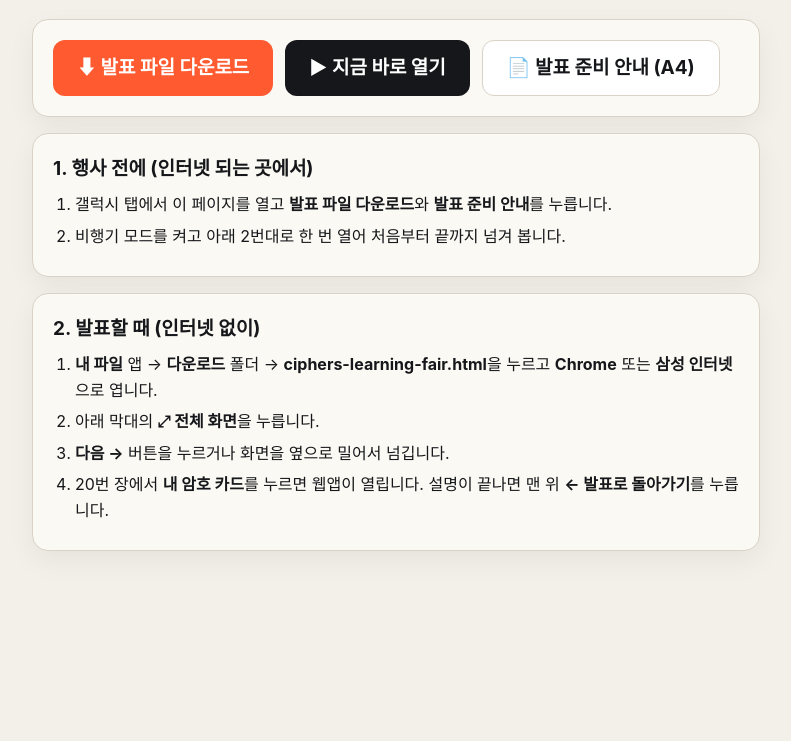
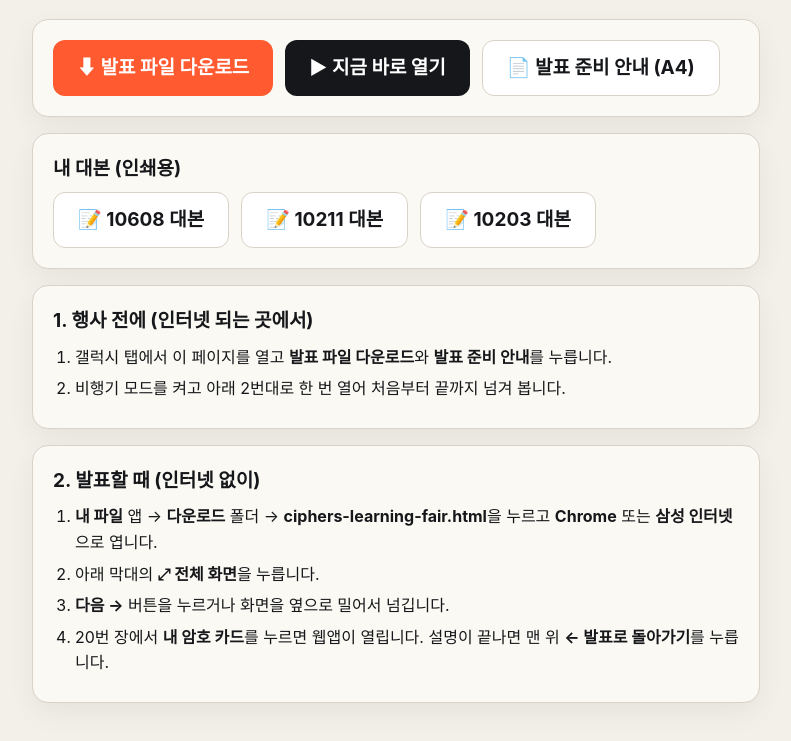
Before and after one commit to ciphers-and-numbers/ciphers-and-numbers.github.io, a plain HTML site: page learning-fair/index.html in a window 1280 px wide. Shown: the part 175-916 px from the top of the page, without its empty margins (244-1035 px from the left). Before the commit the page ends 800 px from the top, so only its background shows below. Drawn offline with Linux system fonts and the light colour scheme.

Commit message:
러닝페어 학생별 대본(학번판) 추가
Co-Authored-By: Claude Opus 5.5 <noreply@anthropic.com>
Claude-Session: https://claude.ai/code/session_014GLUce44zbTuKTJyxd3NP4

```diff
--- a/learning-fair/index.html
+++ b/learning-fair/index.html
@@ -44,6 +44,15 @@
   </div>
 
   <div class="card">
+    <h2>내 대본 (인쇄용)</h2>
+    <div class="btns">
+      <a class="btn ghost" href="script-10608.pdf" download="script-10608.pdf">📝 10608 대본</a>
+      <a class="btn ghost" href="script-10211.pdf" download="script-10211.pdf">📝 10211 대본</a>
+      <a class="btn ghost" href="script-10203.pdf" download="script-10203.pdf">📝 10203 대본</a>
+    </div>
+  </div>
+
+  <div class="card">
     <h2>1. 행사 전에 (인터넷 되는 곳에서)</h2>
     <ol>
       <li>갤럭시 탭에서 이 페이지를 열고 <b>발표 파일 다운로드</b>와 <b>발표 준비 안내</b>를 누릅니다.</li>
```
Also changed, not shown: 4 other files.
